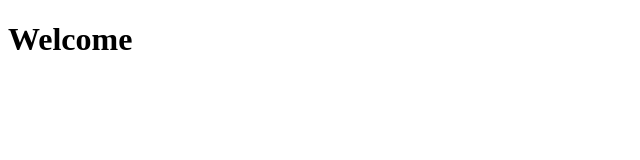
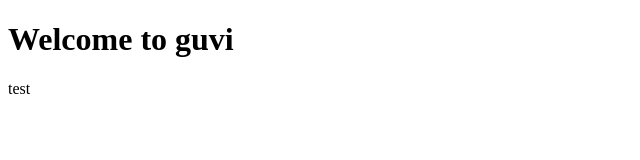
Before and after one commit to jagandvs/B46WE, a plain HTML site: page index.html in a window 1280 px wide. Shown: the whole page, without its empty margins (0-640 px from the left). Drawn offline with Linux system fonts and the light colour scheme.

Commit message:
this is a feature

```diff
--- a/index.html
+++ b/index.html
@@ -7,8 +7,10 @@
     <title>Document</title>
 </head>
 <body>
-    <h1>Welcome</h1>
-    <div id="divelement"></div>
+    <h1>Welcome to guvi</h1>
+    <div id="divelement">
+        <p>test</p>
+    </div>
     <script src="script.js"></script>
 </body>
 </html>
```
Also changed, not shown: sample.txt (deleted).
